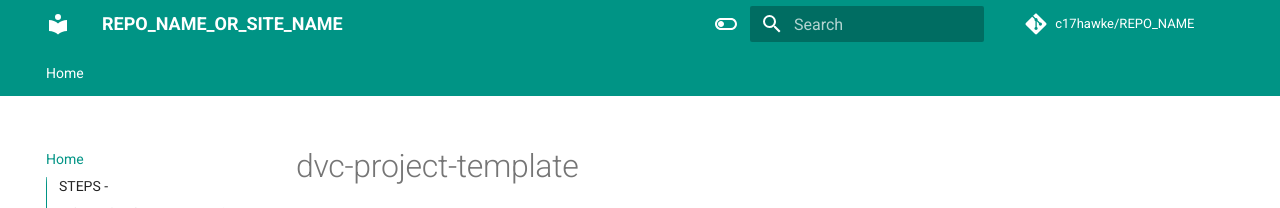
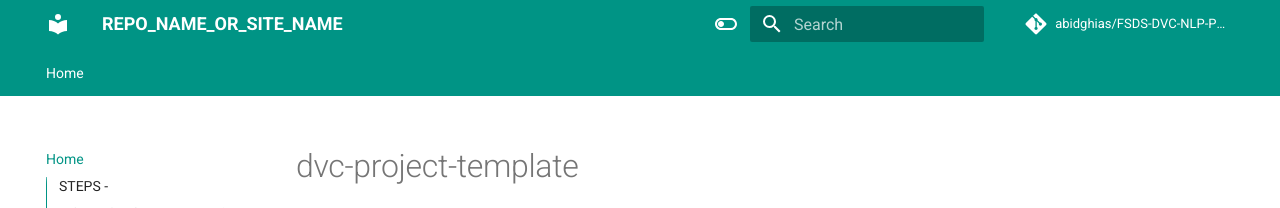
Before and after one commit to abidghias/FSDS-DVC-NLP-Project-with-docs, an MkDocs documentation site: the page built from docs/index.md, in a window 1280 px wide. Shown: the top 208 px of the page. Built offline with MkDocs 1.6.1 and Material for MkDocs 9.7.7, drawn with Linux system fonts in a browser that asks for light colours; comment, search, counter and statistics services are not loaded.

Commit message:
mk docs update

```diff
--- a/mkdocs.yml
+++ b/mkdocs.yml
@@ -9,7 +9,7 @@ site_description: >-
   DESCRIPTION
 
 # Repository
-repo_name: c17hawke/REPO_NAME
+repo_name: abidghias/FSDS-DVC-NLP-Project-with-docs
 repo_url: https://github.com/abidghias/FSDS-DVC-NLP-Project-with-docs
 
 # Configuration
```
